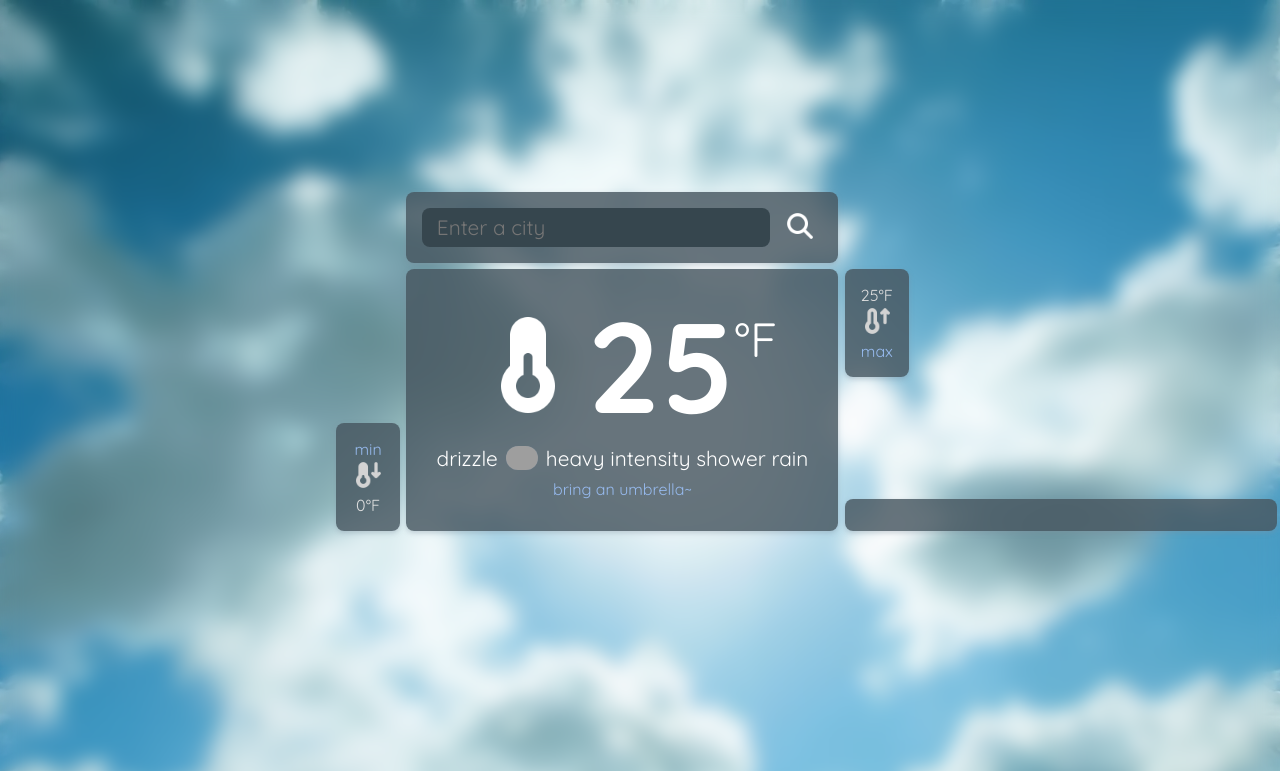
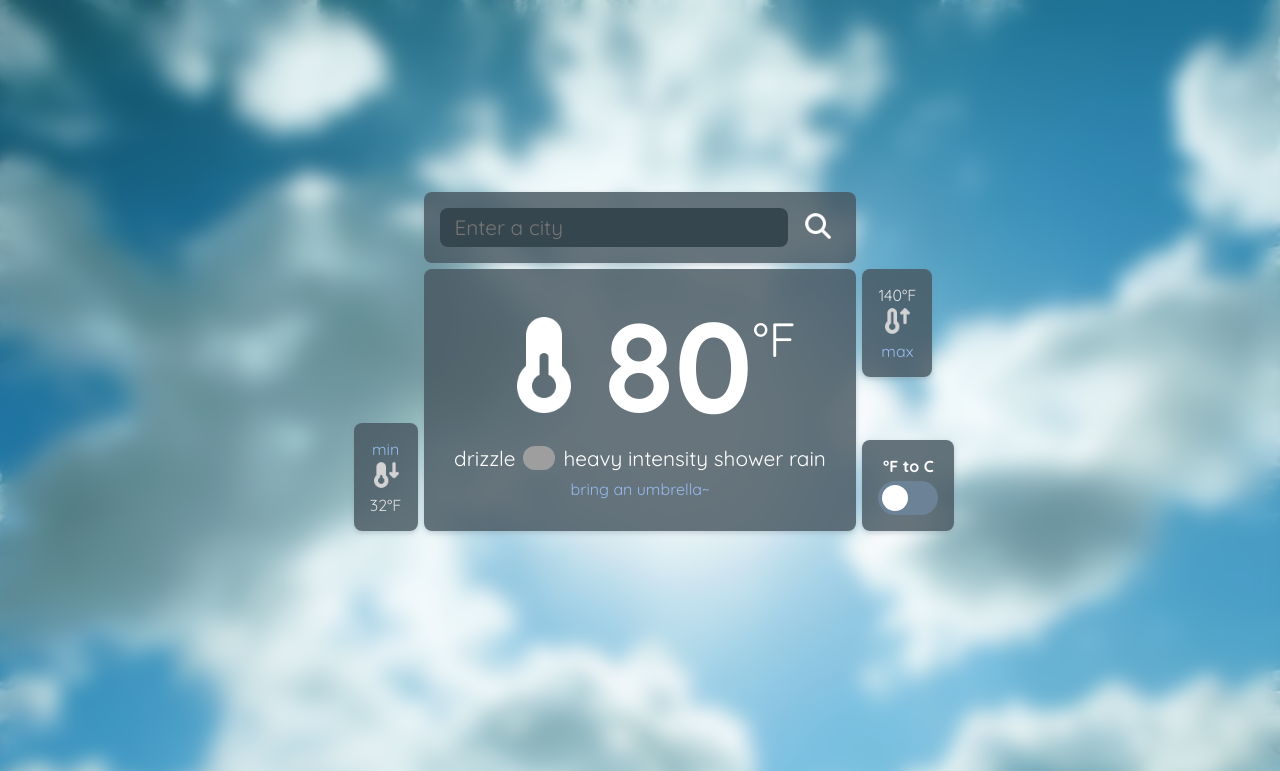
Before and after one commit to sylvia-ww/sylvia-ww.github.io, a web app: file hw3/index.html in a window 1280 px wide. Shown: the top 771 px of the page. Run offline with its HTML, style and script files only (its server is not run), Linux system fonts and the light colour scheme; grey boxes are pictures that could not be loaded.

Commit message:
hw3 TOGGLE DONE DSFHN

```diff
--- a/hw3/css/styles.css
+++ b/hw3/css/styles.css
@@ -46,7 +46,7 @@ body {
     backdrop-filter: blur(10px);
 
 }
-
+/* grid children */
 .search-wrapper {
     grid-area: search-wrapper;
     align-self: end;
@@ -65,14 +65,18 @@ body {
     flex-direction: column;
     justify-content: space-between;
 }
-
 .display {
     grid-area: display;
     align-self: start;
 }
 .wrapper.min,
-.wrapper.max {
+.wrapper.max,
+.wrapper.toggle {
     width: fit-content;
+}
+.wrapper.toggle {
+    flex-direction: column;
+    font-weight: bold;
 }
 
 .text-fade {
@@ -139,7 +143,7 @@ img.bigger-img {
     width: 7.5rem;
 }
 
-#degree-f {
+#degree {
     align-self: start;
     margin-top: 1.5rem;
     font-size: 3rem;
@@ -171,9 +175,74 @@ img.bigger-img {
 
 #advice {
     margin: 0.5rem 0 1rem 0;
-
 }
 
 .blue {
     color: var(--text-blue);
 }
+
+/* TOGGLE THINGS WOO */
+/* ty for the toggle: https://www.w3schools.com/howto/howto_css_switch.asp  */
+/* The switch - the box around the slider */
+.switch {
+  position: relative;
+  display: inline-block;
+  width: 60px;
+  height: 34px;
+  margin-top: 5px;
+}
+
+/* Hide default HTML checkbox */
+.switch input {
+  opacity: 0;
+  width: 0;
+  height: 0;
+}
+
+/* The slider */
+.slider {
+  position: absolute;
+  cursor: pointer;
+  top: 0;
+  left: 0;
+  right: 0;
+  bottom: 0;
+  background-color: var(--bg-blue);
+  -webkit-transition: .4s;
+  transition: .4s;
+}
+
+.slider:before {
+  position: absolute;
+  content: "";
+  height: 26px;
+  width: 26px;
+  left: 4px;
+  bottom: 4px;
+  background-color: white;
+  -webkit-transition: .4s;
+  transition: .4s;
+}
+
+input:checked + .slider {
+  background-color: var(--text-blue);
+}
+
+input:focus + .slider {
+  box-shadow: 0 0 1px var(--text-blue);
+}
+
+input:checked + .slider:before {
+  -webkit-transform: translateX(26px);
+  -ms-transform: translateX(26px);
+  transform: translateX(26px);
+}
+
+/* Rounded sliders */
+.slider.round {
+  border-radius: 34px;
+}
+
+.slider.round:before {
+  border-radius: 50%;
+}
--- a/hw3/index.html
+++ b/hw3/index.html
@@ -25,7 +25,7 @@
     <div class="wrapper display">
         <img class="bigger-img" src="./img/temp-now.png" alt="temperature now">
         <div id="temperature">25</div>
-        <div id="degree-f">°F</div>
+        <div id="degree">°F</div>
         <div id="description">
             <span id="w-main">drizzle</span>
             <img id="weather-icon" src="https://openweathermap.org/payload/api/media/file/09d.png" alt="weather icon">
@@ -40,7 +40,12 @@
             <div class="blue">max</div>
         </div>
         <div class="toggle wrapper">
-
+            <!-- toggle credit: https://www.w3schools.com/howto/howto_css_switch.asp -->
+             <div>°F to C</div>
+            <label class="switch">
+                <input type="checkbox" id="toggle-btn">
+                <span class="slider round"></span>
+            </label>
         </div>
     </div>
 
--- a/hw3/js/script.js
+++ b/hw3/js/script.js
@@ -1,15 +1,23 @@
 const API_KEY = "fe35034c1e10d84ff51e380e97dbc56e";
 const EMPTY_SEARCH_ERROR = "hi please enter a city";
 const CITY_404_ERROR = "this city doesn't exist :( check your spelling?";
+let temp_unit = 'F';
+// in kelvin
+let temp_min = '273.15';
+let temp_max = '333';
+let temp_now = '300';
+
 
 // search bar...
 document.querySelector('#search-bar').addEventListener("keydown", (e) => {
-    if(e.key === "Enter") {
+    if (e.key === "Enter") {
         console.log("weather search initiated");
         getWeather();
     }
 });
 document.querySelector('#search-icon').addEventListener("click", getWeather);
+document.querySelector('#toggle-btn').addEventListener("click", toggleUnits);
+updateTemps();
 
 
 async function getWeather() {
@@ -30,25 +38,73 @@ async function getWeather() {
         if (data.message == 'city not found') {
             displayError(CITY_404_ERROR);
         } else {
+            // update internal global vars
+            temp_min = data.main.temp_min;
+            temp_max = data.main.temp_max;
+            temp_now = data.main.temp;
             displayWeather(data);
         }
     }
 }
 
+function updateTemps() {
+    document.getElementById('temperature').textContent = `${kelvin_conv(temp_now)}`;
+    document.getElementById('degree').textContent = `°${temp_unit}`; // middle f/c
+    document.getElementById('temp-min').textContent = `${kelvin_conv(temp_min)}°${temp_unit}`;
+    document.getElementById('temp-max').textContent = `${kelvin_conv(temp_max)}°${temp_unit}`;
+}
+
+function toggleUnits() {
+    // toggled
+    // change the var
+    if (temp_unit == 'F') {
+        temp_unit = 'C'
+    } else {
+        temp_unit = 'F';
+    }
+
+    // update existing info
+
+    updateTemps();
+}
+
 function displayWeather(data) {
     console.log("search successful, displayWeather()..");
-    document.getElementById('temperature') = `${K_to_F_rounded(data.main.temp)}°F`;
-    document.getElementById('temp-min').textContent = `${K_to_F_rounded(data.main.temp_min)}°F`;
-    document.getElementById('temp-max').textContent = `${K_to_F_rounded(data.main.temp_max)}°F`;
+
+    updateTemps();
     document.getElementById('w-main').textContent = data.weather[0].main.toLowerCase();
-    document.getElementById('w-desc') = data.weather[0].description;
-    document.getElementById('advice') = getAdvice(data.weather[0].id);
+    document.getElementById('w-desc').textContent = data.weather[0].description;
+    document.getElementById('advice').textContent = getAdvice(data.weather[0].id);
 }
 
+// converts kelvin (raw temp) to F or C (depending on temp_units)
+function kelvin_conv(K) {
+    switch (temp_unit) {
+        case 'F':
+            return Math.round((K - 273.15) * (9 / 5) + 32);
+            break;
+        case 'C':
+            return Math.round(K - 273.15);
+            break;
+        default:
+            return '-';
+    }
+}
+
+
+// -- end of temperature functions
 // returns advice :3
 function getAdvice(weather_id) {
+    return "bring an umbrella";
+}
+
+function changeBg(weather_id) {
 
 }
+
+
+
+
 
 //todo change background
 
@@ -69,9 +125,8 @@ function clearError() {
     error.style.marginTop = "0";
 }
 
-function K_to_F_rounded (K) {
-    return Math.round(((K - 273.15) * (9/5)) + 32);
-}
+
+
 
 
 
```
